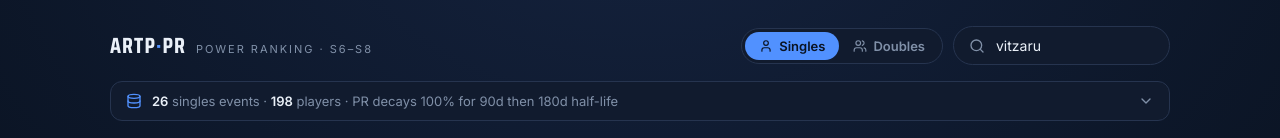
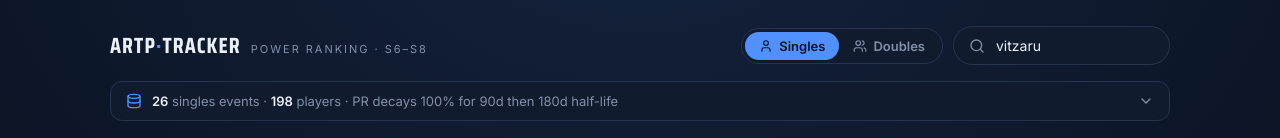
Before and after one commit to pufcjoe/artp-tracker, a React (Vite) app: page / in a window 1280 px wide. Shown: the top 138 px of the page. Built offline with nearby package versions, Linux system fonts and the light colour scheme.

Commit message:
Update brand name from 'PR' to 'TRACKER'

```diff
--- a/src/App.jsx
+++ b/src/App.jsx
@@ -1251,7 +1251,7 @@ export default function ARTPTracker() {
       <style>{CSS}</style>
       <div className="wrap">
         <div className="topbar">
-          <div className="brand"><span className="mark">ARTP<span className="ball">·</span>PR</span><span className="sub">Power Ranking · S6–S8</span></div>
+          <div className="brand"><span className="mark">ARTP<span className="ball">·</span>TRACKER</span><span className="sub">Power Ranking · S6–S8</span></div>
           <div className="tools">
             <div className="seg">
               <button className={mode === "S" ? "on" : ""} onClick={() => setMode("S")}><User /> Singles</button>
```
